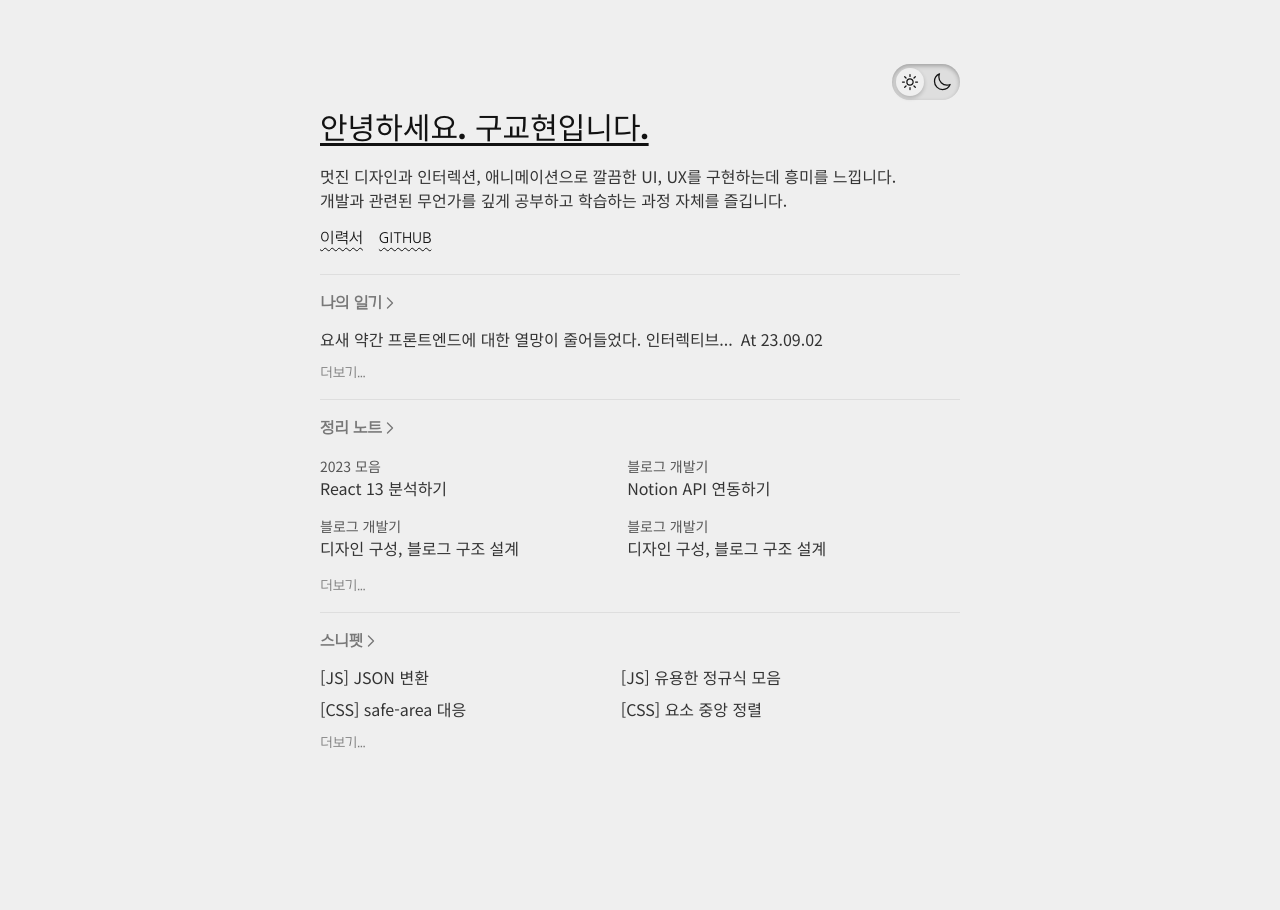
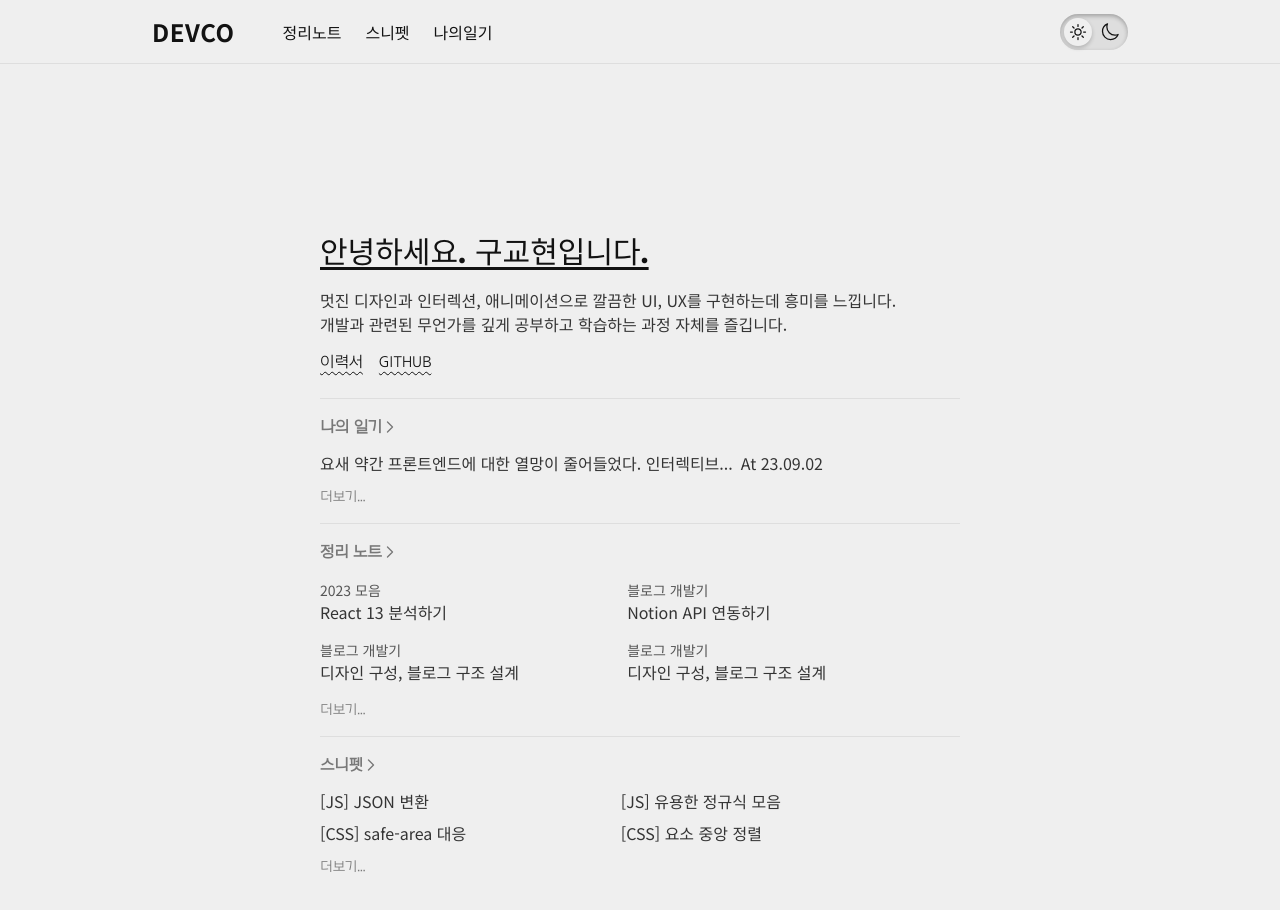
Before and after one commit to rygus9/blog, a Next.js app: page / in a window 1280 px wide. Shown: the top 910 px of the page. Before the commit the page ends 833 px from the top, so only its background shows below. Built offline with nearby package versions, Linux system fonts and the light colour scheme.

Commit message:
feat: 헤더 layout에 적용

```diff
--- a/app/layout.tsx
+++ b/app/layout.tsx
@@ -4,6 +4,7 @@ import type { Metadata } from "next";
 import { Black_Han_Sans, Noto_Sans_KR } from "next/font/google";
 import localFont from "next/font/local";
 
+import { Header } from "./_common/components/Header";
 import { Providers } from "./_common/Providers";
 import { classNames } from "./_common/utils/classNames";
 
@@ -41,7 +42,10 @@ const RootLayout = ({ children }: { children: React.ReactNode }) => {
           "font-noto",
         )}
       >
-        <Providers>{children}</Providers>
+        <Providers>
+          <Header />
+          <div className="pt-16">{children}</div>
+        </Providers>
       </body>
     </html>
   );
--- a/app/page.tsx
+++ b/app/page.tsx
@@ -2,14 +2,9 @@ import { ChevronRightIcon } from "@heroicons/react/24/outline";
 import Link from "next/link";
 import { PropsWithChildren } from "react";
 
-import { DarkToggle } from "./_common/components/DarkToggle";
-
 const Page = () => {
   return (
-    <main className="py-12 sm:py-16 max-w-2xl m-auto px-4">
-      <div className="h-[36px] flex justify-end">
-        <DarkToggle />
-      </div>
+    <main className="py-12 sm:py-40 max-w-2xl m-auto px-4">
       <section className="mt-3 mb-6">
         <h1 className="font-blackHan text-3xl underline underline-offset-4">
           안녕하세요. 구교현입니다.
```
